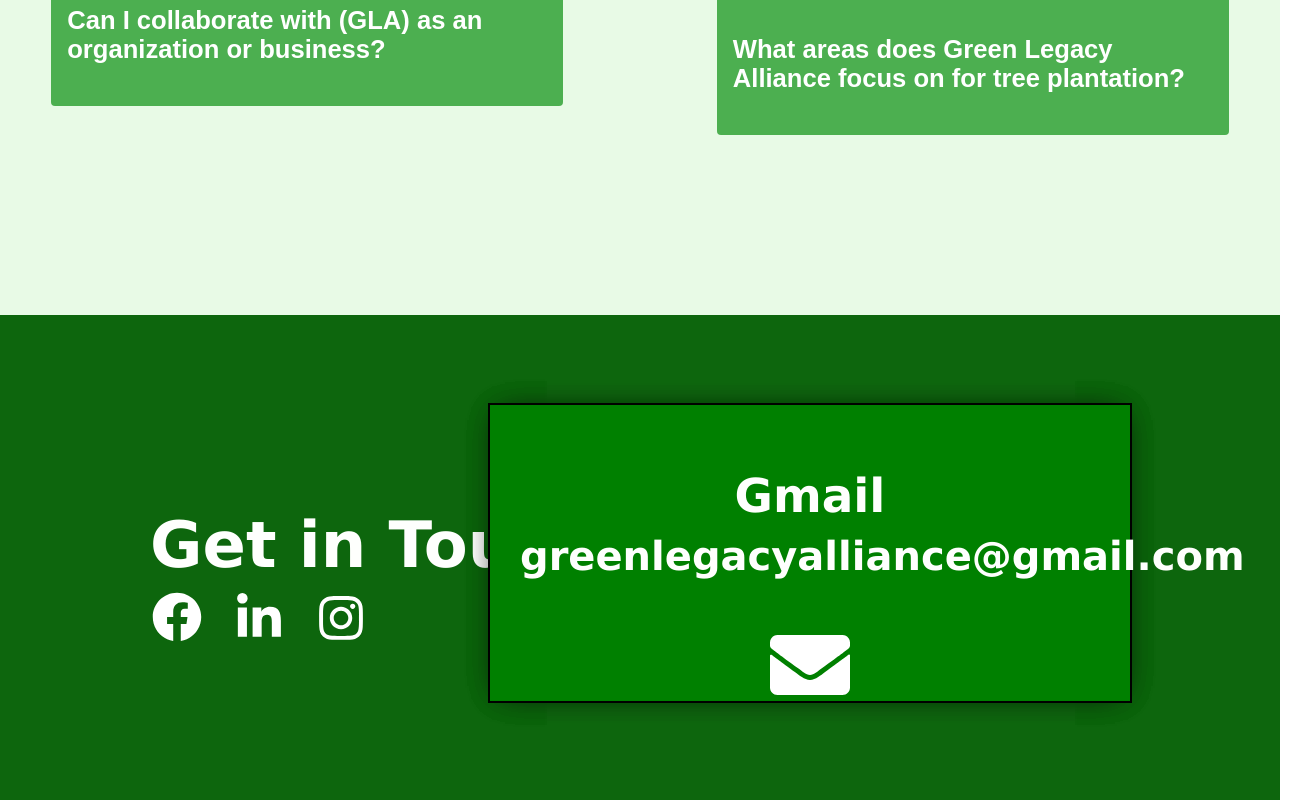
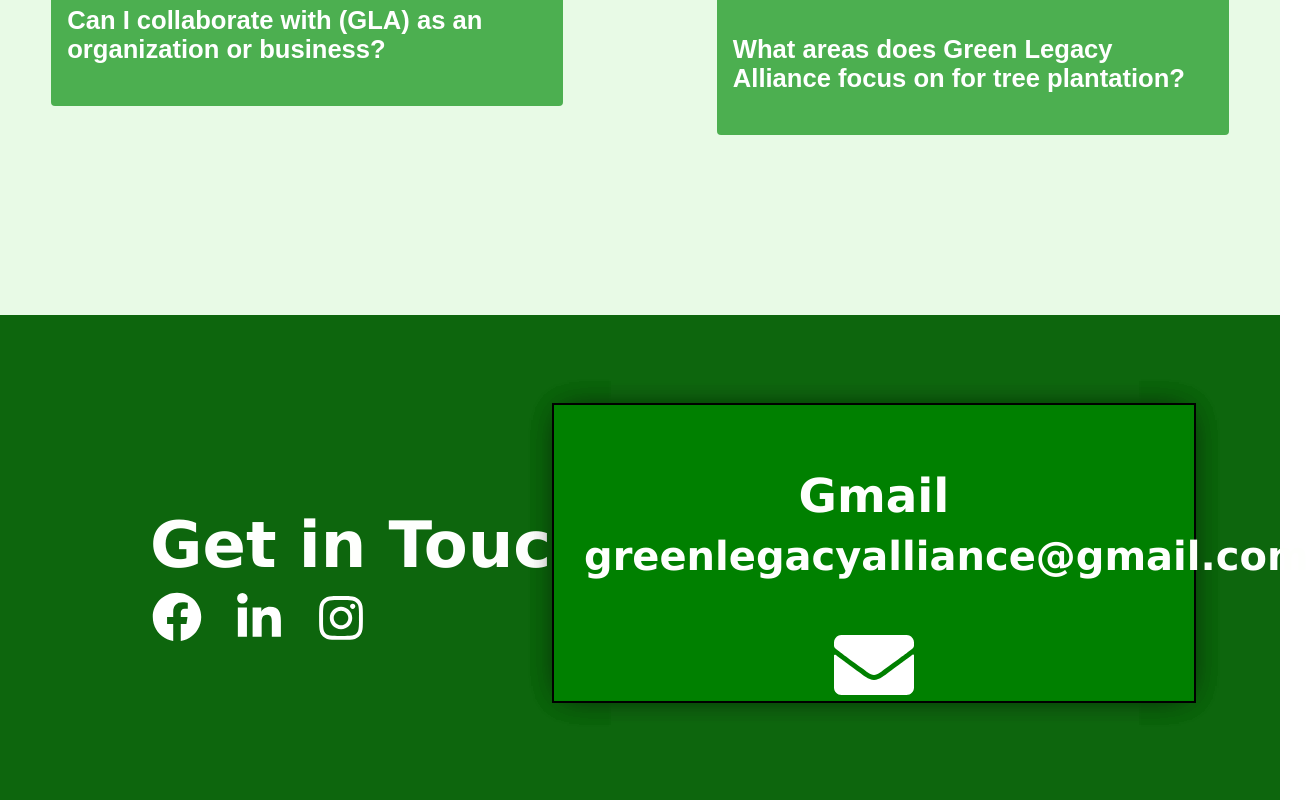
Before and after one commit to GODZISOP/GREEN-LEGACY, a React (Vite) app: page / in a window 1280 px wide. Shown: the part 3682-4482 px from the top of the page, 1309 px wide, since content can reach past the window. Built offline with nearby package versions, Linux system fonts and the light colour scheme.

Commit message:
codepush

```diff
--- a/src/App.css
+++ b/src/App.css
@@ -834,7 +834,7 @@
 background: rgba(0, 0, 0, 0.199);
 position: absolute;
 margin-top: 22vh;
-margin-right: 40rem;
+margin-right: 40vw;
 transition: .3s ease-in-out;
 cursor: pointer;
 box-shadow: 0px 0px 30px -10px rgba(0, 0, 0, 0.3);
```
